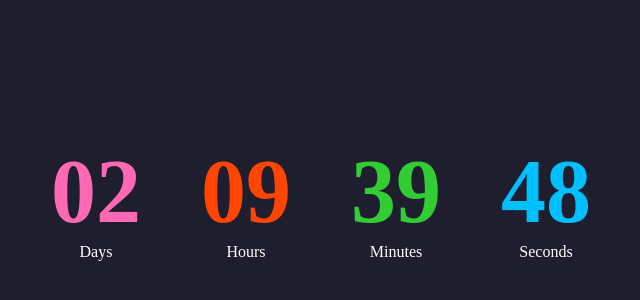
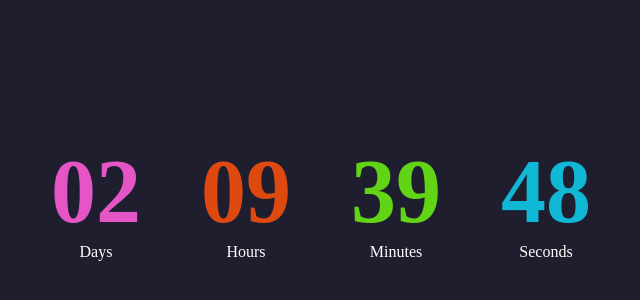
Before and after one commit to Efenzik/HW-4-12, a plain HTML site: page index.html in a window 1280 px wide. Shown: the part 160-460 px from the top of the page, without its empty margins (319-959 px from the left). Drawn offline with Linux system fonts and the light colour scheme.

Commit message:
Update style.css

```diff
--- a/style.css
+++ b/style.css
@@ -27,14 +27,14 @@ body {
 }
 
 .field:nth-child(1) .value {
-  color: #ff69b4;
+  color: rgb(230, 85, 198);
 }
 .field:nth-child(2) .value {
-  color: #ff4500;
+  color: rgb(221, 73, 15);
 }
 .field:nth-child(3) .value {
-  color: #32cd32;
+  color: rgb(97, 212, 21);
 }
 .field:nth-child(4) .value {
-  color: #00bfff;
+  color: rgb(16, 184, 214);
 }
```
